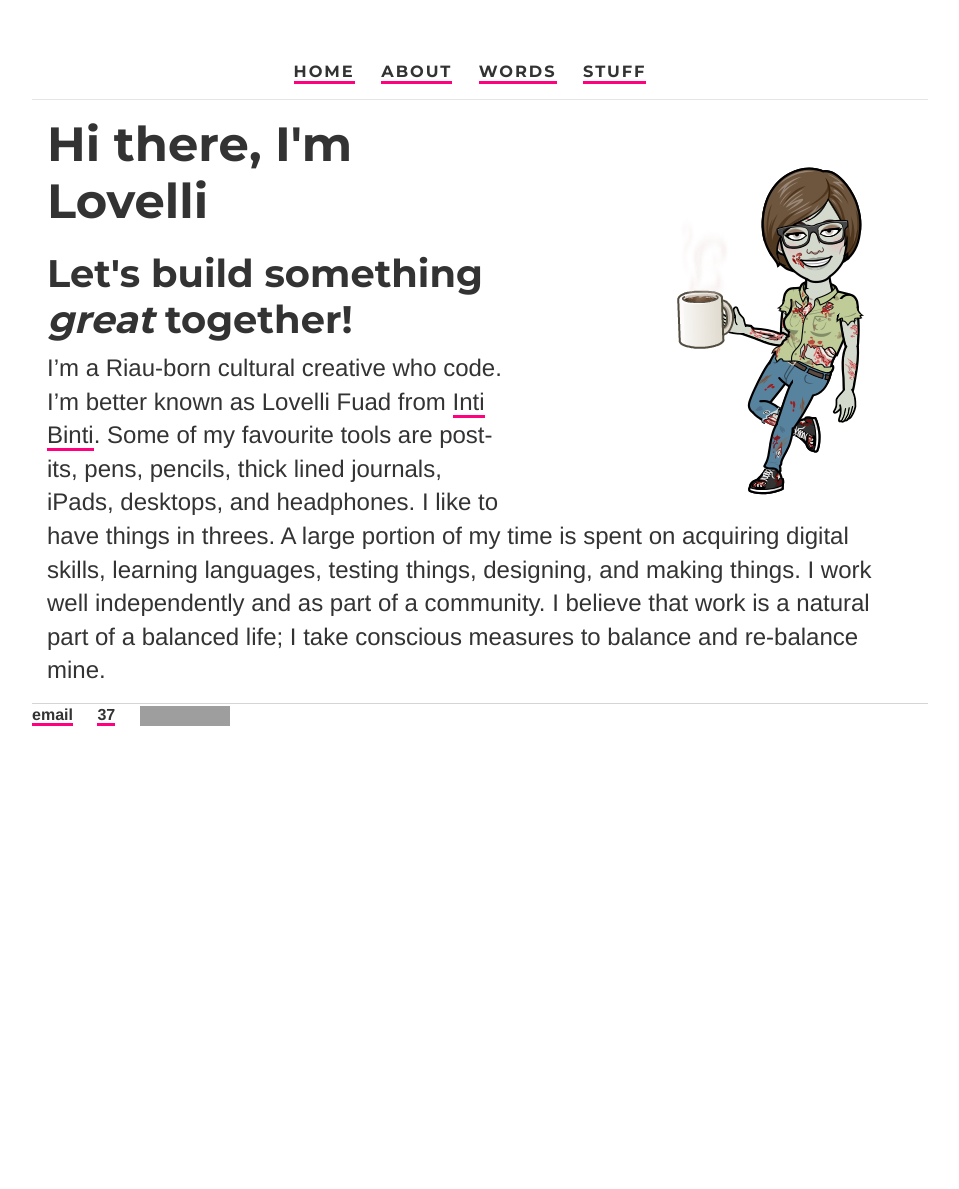
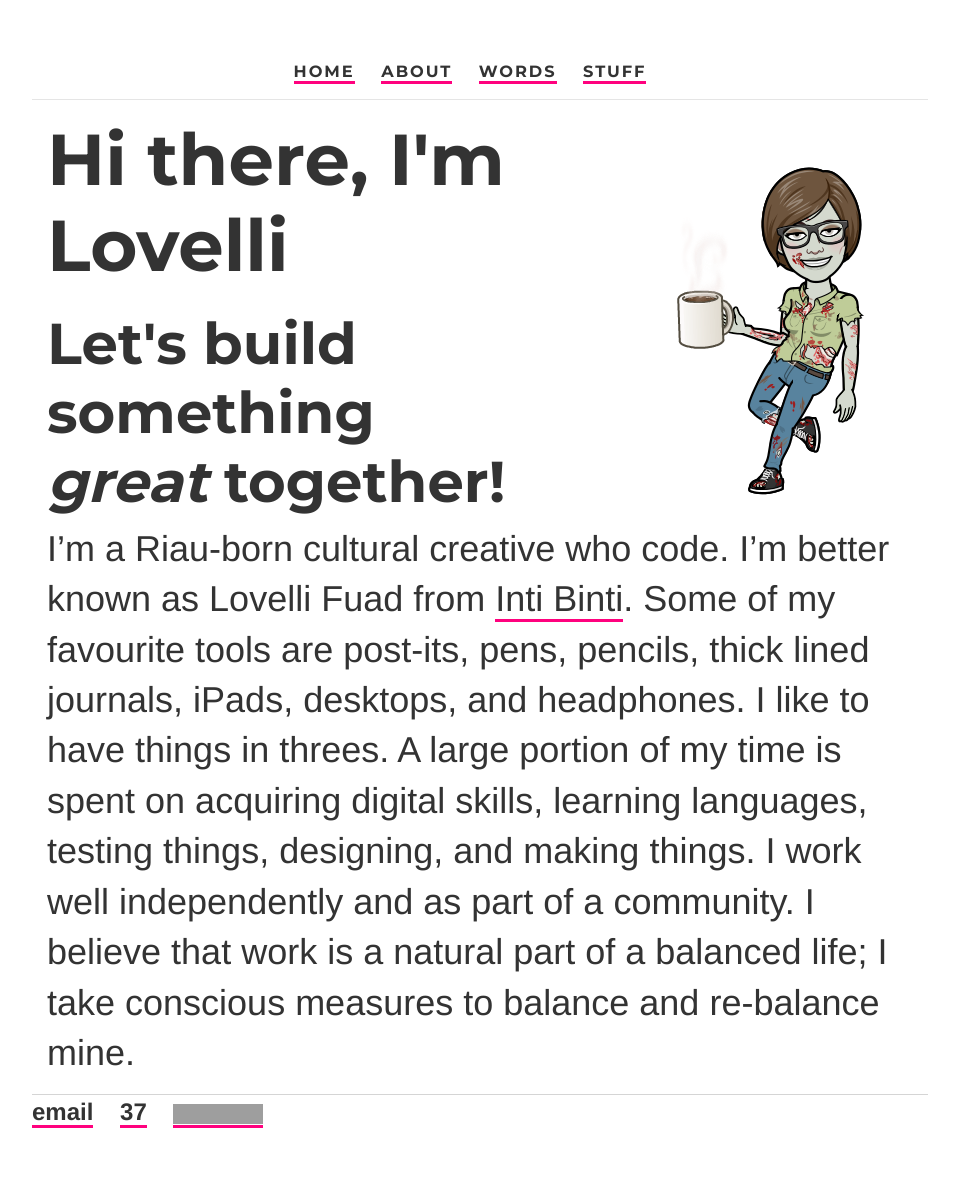
Before and after one commit to ariesti/ariesti.github.io, a Jekyll site: the page built from index.html, in a window 1280 px wide. Shown: the whole page, without its empty margins (160-1119 px from the left). Built offline with Jekyll 4.4.1, drawn with Linux system fonts in a browser that asks for light colours; before the commit the page ends 900 px from its top, so only the background shows below that; grey boxes are pictures that could not be loaded.

Commit message:
Update main.css

```diff
--- a/css/main.css
+++ b/css/main.css
@@ -79,7 +79,7 @@ header {
 body {
 	font-family: Helvetica Neue, sans-serif;
 	color: #333333;
-	font-size: 70%/1.25em;
+	font-size: 1.5em;
 	margin: 60px auto;
 	width: 70%;
 	overflow: auto;
```
